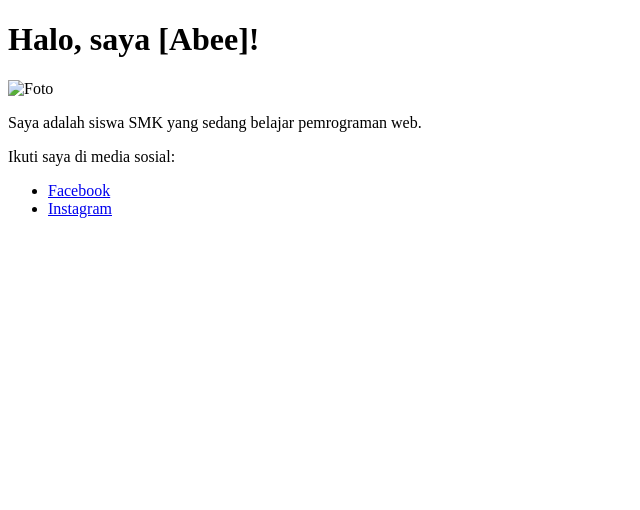
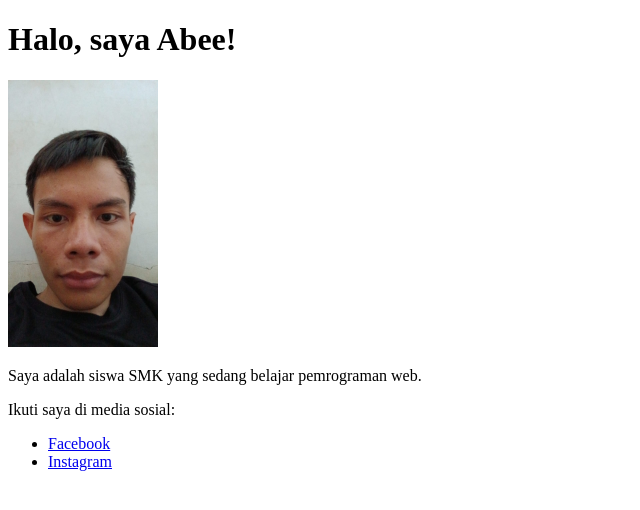
Before and after one commit to abee123maalik345/patikum-web, a plain HTML site: page Partikum1/Index.html in a window 1280 px wide. Shown: the whole page, without its empty margins (0-640 px from the left). Drawn offline with Linux system fonts and the light colour scheme.

Commit message:
Partikum9

```diff
--- a/Tugas Pertikum/partikum.html
+++ b/Partikum1/Index.html
@@ -7,11 +7,11 @@
 </head>
 <body>
     <header>
-        <h1>Halo, saya [Abee]!</h1>
+        <h1>Halo, saya Abee!</h1>
     </header>
 
     <section>
-        <img src="WhatsApp Image 2025-03-15 at 08.58.21.jpeg" alt="Foto" width="150">
+        <img src="Foto_Abee.jpg" alt="Foto Profil" width="150">
         <p>Saya adalah siswa SMK yang sedang belajar pemrograman web.</p>
         <p>Ikuti saya di media sosial:</p>
         <ul>
```
Also changed, not shown: Partikum1/Foto_Abee.jpg (added), Partikum9/Index.html (added).
